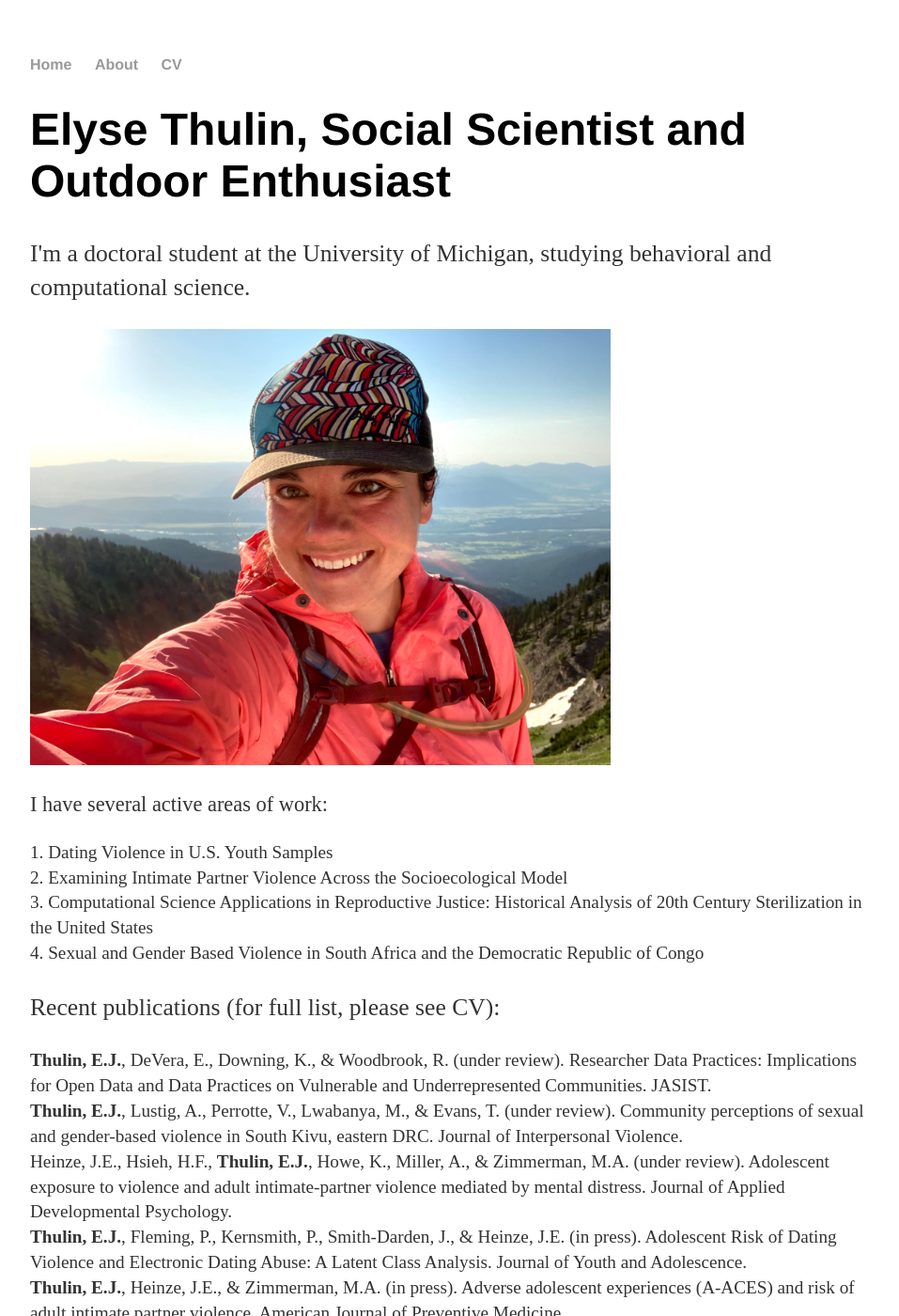
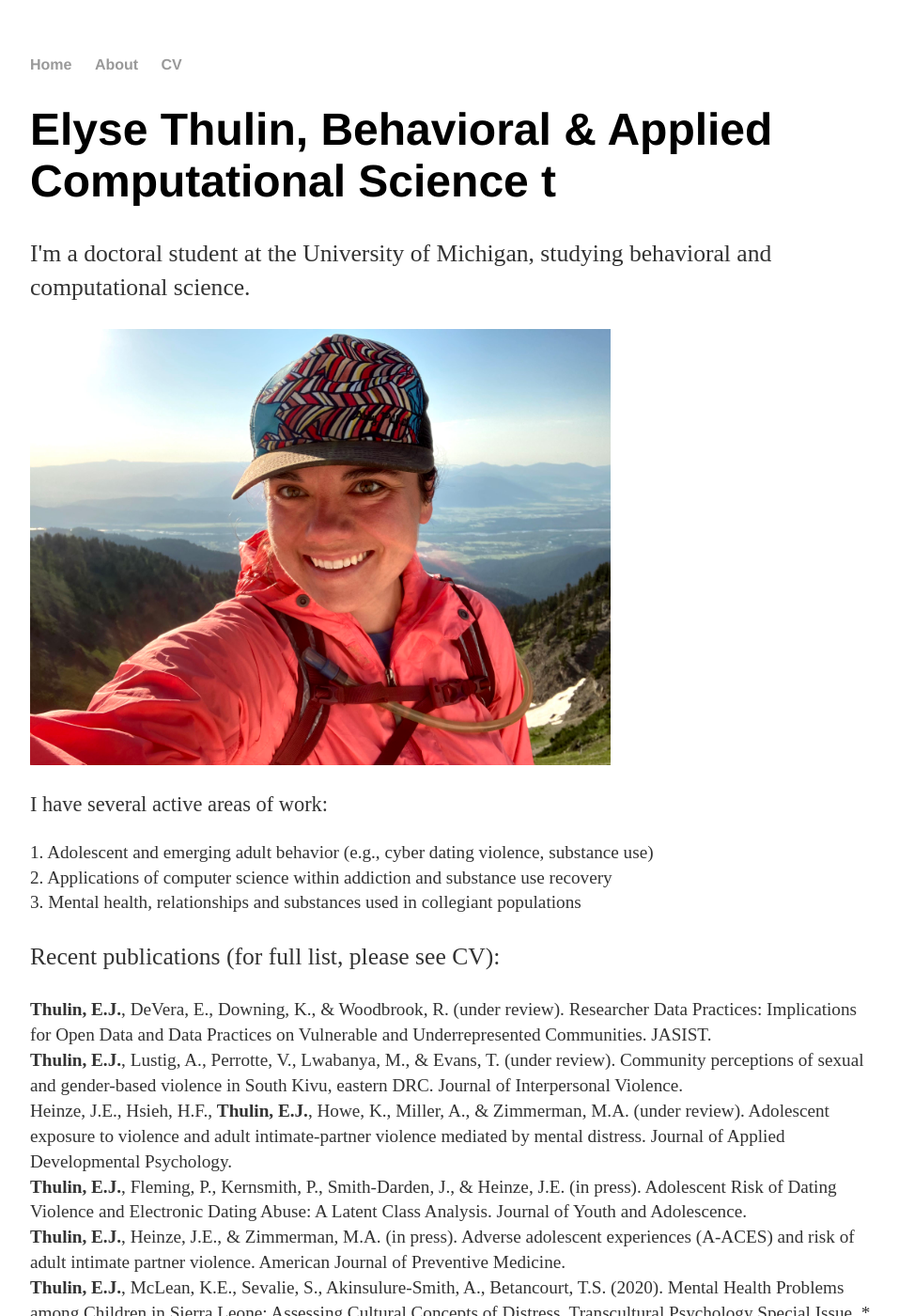
Before and after one commit to elysethulin/elysethulin.github.io, a Jekyll site: the page built from index.html, in a window 1280 px wide and 1400 px high. Shown: the whole window at 94% size, without its empty margins (160-1117 px from the left). Built offline with Jekyll 4.4.1, drawn with Linux system fonts in a browser that asks for light colours.

Commit message:
Update index.html

```diff
--- a/index.html
+++ b/index.html
@@ -3,18 +3,18 @@ layout: default
 title: Elyse Thulin, Social Scientist and Outdoor Enthusiast
 ---
 <div class="blurb">
-	<h1>Elyse Thulin, Social Scientist and Outdoor Enthusiast</h1>
+	<h1>Elyse Thulin, Behavioral & Applied Computational Science t</h1>
 		<p style="font-size:160%;">I'm a doctoral student at the University of Michigan, studying behavioral and computational science.</p>
 		<img src="IMG_0163.jpg" alt="text descriptor" width="617.6" height="464">
 		<p style="font-size:140%;">I have several active areas of work:
-			<p style="font-size:120%;"> 1. Dating Violence in U.S. Youth Samples
-			<br> 2. Examining Intimate Partner Violence Across the Socioecological Model
-			<br> 3. Computational Science Applications in Reproductive Justice: Historical Analysis of 20th Century Sterilization in the United States
-			<br> 4. Sexual and Gender Based Violence in South Africa and the Democratic Republic of Congo </p>
+			<p style="font-size:120%;"> 1. Adolescent and emerging adult behavior (e.g., cyber dating violence, substance use)
+			<br> 2. Applications of computer science within addiction and substance use recovery
+			<br> 3. Mental health, relationships and substances used in collegiant populations </p>
 
 
 		<p style="font-size:160%;">Recent publications (for full list, please see CV):
-			<p style="font-size:120%;"><b>Thulin, E.J.</b>, DeVera, E., Downing, K., & Woodbrook, R. (under review). Researcher Data Practices: Implications for Open Data and Data Practices on Vulnerable and Underrepresented Communities. JASIST.
+			<p style="font-size:120%;">
+			<b>Thulin, E.J.</b>, DeVera, E., Downing, K., & Woodbrook, R. (under review). Researcher Data Practices: Implications for Open Data and Data Practices on Vulnerable and Underrepresented Communities. JASIST.
 			<br><b>Thulin, E.J.</b>, Lustig, A., Perrotte, V., Lwabanya, M., & Evans, T. (under review). Community perceptions of sexual and gender-based violence in South Kivu, eastern DRC. Journal of Interpersonal Violence.
 			<br>Heinze, J.E., Hsieh, H.F., <b>Thulin, E.J.</b>, Howe, K., Miller, A., & Zimmerman, M.A. (under review). Adolescent exposure to violence and adult intimate-partner violence mediated by mental distress. Journal of Applied Developmental Psychology.
 			<br><b>Thulin, E.J.</b>, Fleming, P., Kernsmith, P., Smith-Darden, J., & Heinze, J.E. (in press). Adolescent Risk of Dating Violence and Electronic Dating Abuse: A Latent Class Analysis. Journal of Youth and Adolescence.
```
